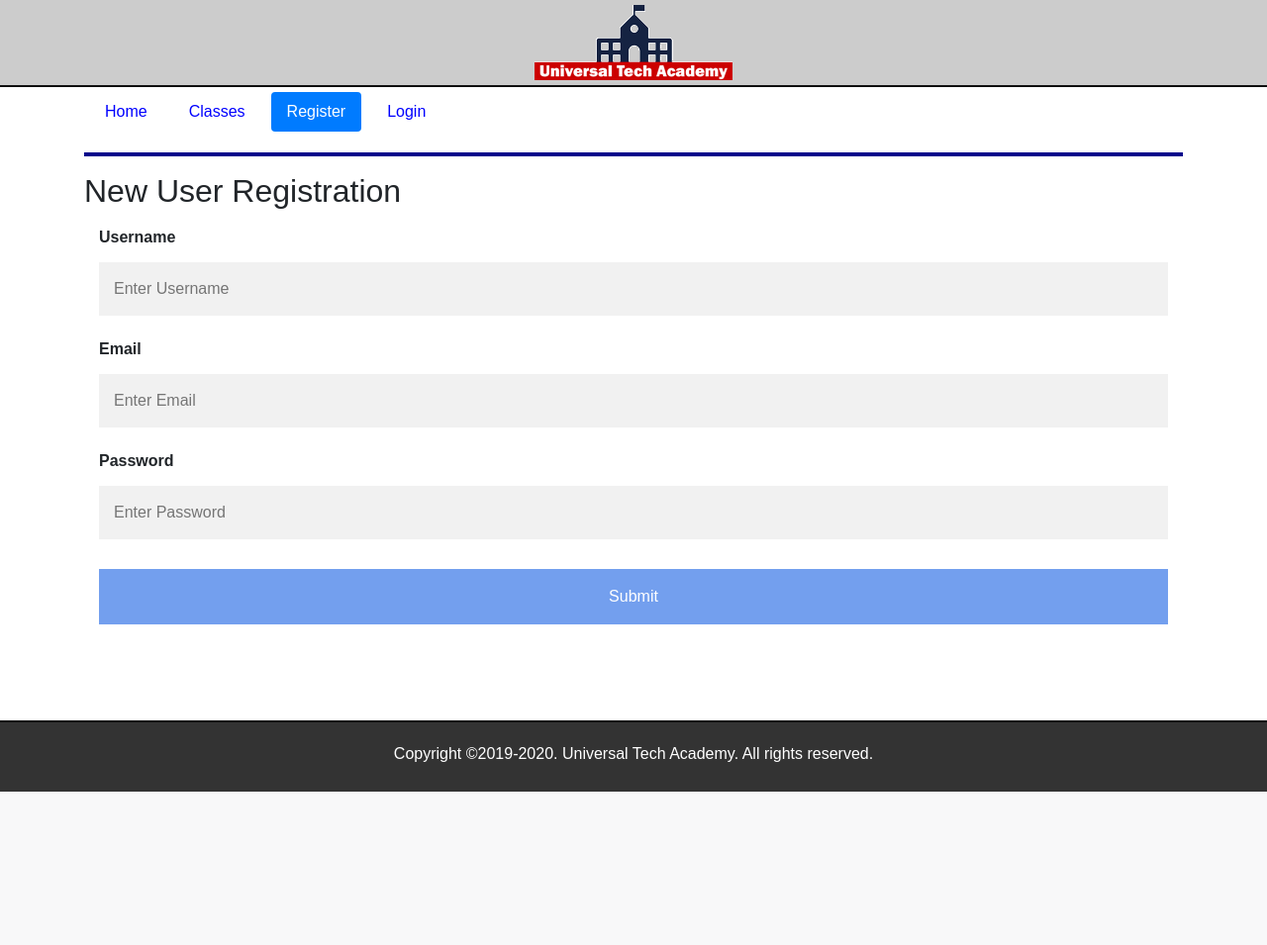
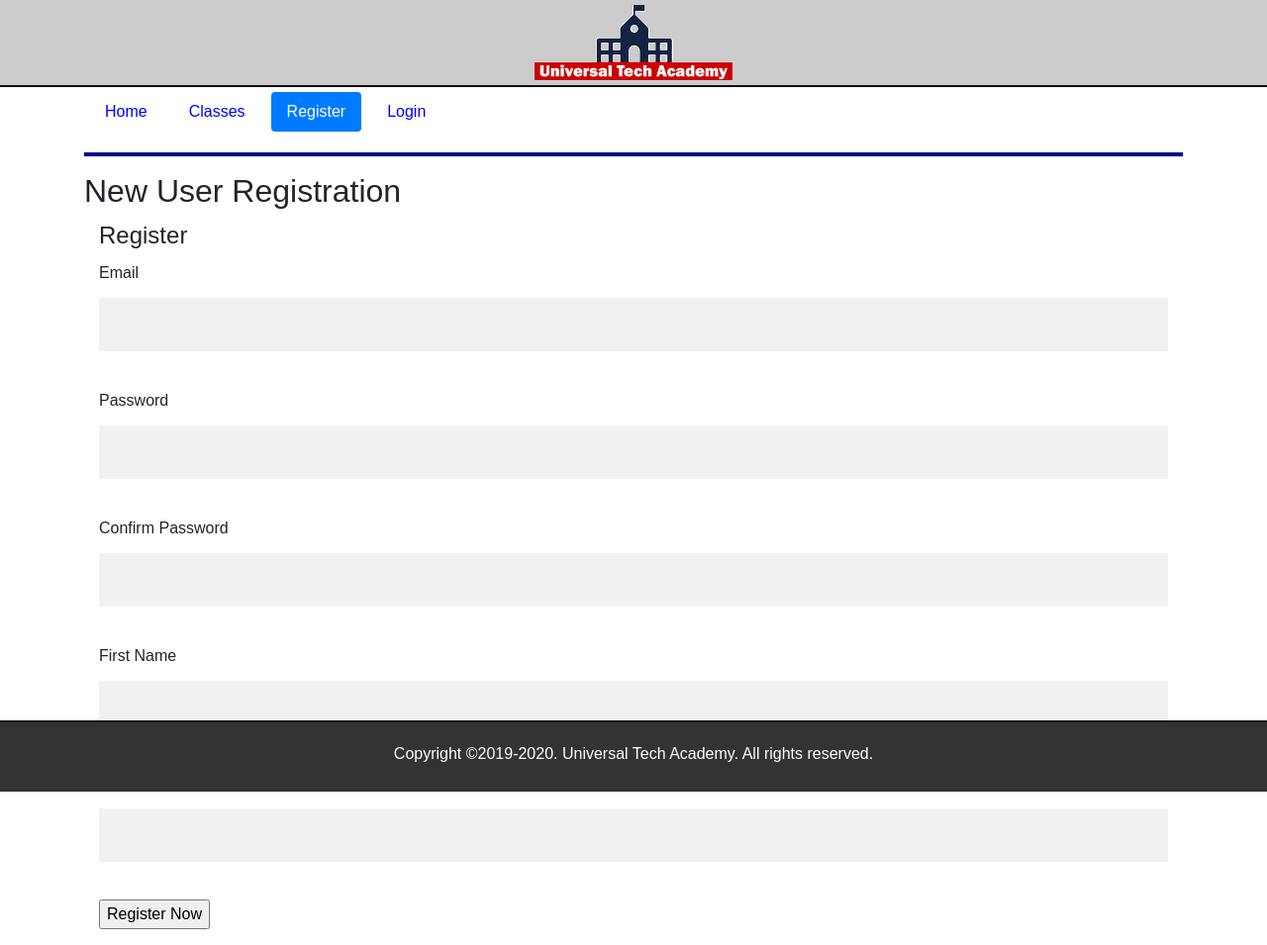
Before and after one commit to robert-7/Full-Stack-Flask-Tutorial, a Flask app: page /register in a window 1280 px wide. Shown: the whole page at 99% size. Before the commit the page ends 800 px from the top, so only its background shows below. Run offline with Flask 2, Linux system fonts and the light colour scheme; some libraries are stand-ins or nearby versions.

Commit message:
feat: completes 'Updating registration route to interact with database'

```diff
--- a/application/forms.py
+++ b/application/forms.py
@@ -23,10 +23,10 @@
 
 class RegisterForm(FlaskForm):
     email = StringField("Email", validators=[DataRequired()])
-    password = StringField(
+    password = PasswordField(
         "Password", validators=[DataRequired(), Length(min=6, max=15)]
     )
-    password_confirm = StringField(
+    password_confirm = PasswordField(
         "Confirm Password",
         validators=[DataRequired(), Length(min=6, max=15), EqualTo("password")],
     )
@@ -39,6 +39,8 @@
     submit = SubmitField("Register Now")
 
     def validate_email(self, email):
-        user = User.objects(email=email.data).first()
+        # this throws an error for some reason
+        user = User.objects(email=email.data)
+        user = user.first()
         if user:
             raise ValidationError("Email is already in user. Pick another one.")
--- a/application/models.py
+++ b/application/models.py
@@ -12,7 +12,7 @@
     first_name = db.StringField(max_length=50)
     last_name = db.StringField(max_length=50)
     email = db.StringField(max_length=40, unique=True)
-    password = db.StringField(max_length=32)
+    password = db.StringField()
 
     def set_password(self, password):
         self.password = generate_password_hash(password)
--- a/application/routes.py
+++ b/application/routes.py
@@ -7,10 +7,11 @@
 from flask import request
 from flask import Response
 from flask import send_from_directory
+from flask import url_for
 
 from application import app
 from application.forms import LoginForm
-from application.forms import RegisterForm  # noqa: F401
+from application.forms import RegisterForm
 from application.models import Course  # noqa: F401
 from application.models import Enrollment  # noqa: F401
 from application.models import User
@@ -87,10 +88,26 @@
     )
 
 
-@app.route("/register")
+@app.route("/register", methods=["POST", "GET"])
 def register():
     """Returns the registration page content."""
-    return render_template("register.html", register=True)
+    form = RegisterForm()
+    if form.validate_on_submit():
+        user_id = User.objects.count()
+        app.logger.info("ROBER - %s - the number of users", user_id)
+        user_id += 1
+        email = form.email.data
+        password = form.password.data
+        first_name = form.first_name.data
+        last_name = form.last_name.data
+        user = User(
+            user_id=user_id, email=email, first_name=first_name, last_name=last_name
+        )
+        user.set_password(password)
+        user.save()
+        flash("You are successfully registered!", "success")
+        return redirect(url_for("index"))
+    return render_template("register.html", title="Register", form=form, register=True)
 
 
 @app.route("/enrollment", methods=["GET", "POST"])
--- a/application/templates/register.html
+++ b/application/templates/register.html
@@ -5,19 +5,43 @@
     <h2>New User Registration</h2>
 
     <div class="container">
-        <form name="register" action="register.php" method="get">
+        <form name="login" action="" method="post" novalidat>
             <fieldset class="form-group">
                 <legend>{{ title }}</legend>
-                <label for="username"><b>Username</b></label>
-                <input type="text" placeholder="Enter Username" name="username" required>
-                <br>
-                <label for="email"><b>Email</b></label>
-                <input type="text" placeholder="Enter Email" name="email" required>
-                <br>
-                <label for="password"><b>Password</b></label>
-                <input type="password" placeholder="Enter Password" name="password" required>
-                <br class="clear">
-                <input class="btn-submit" type="submit" name="submit">
+                {{ form.hidden_tag() }}
+                <p> {{ form.email.label }}</br>
+                    {{ form.email }}
+                    {% for error in form.email.errors %}
+                     <span class="error-message">{{ error }}</span>
+                    {% endfor %}
+                </p>
+                <p> {{ form.password.label }}</br>
+                    {{ form.password }}
+                    {% for error in form.password.errors %}
+                     <span class="error-message">{{ error }}</span>
+                    {% endfor %}
+                </p>
+                <p> {{ form.password_confirm.label }}</br>
+                    {{ form.password_confirm }}
+                    {% for error in form.password_confirm.errors %}
+                     <span class="error-message">{{ error }}</span>
+                    {% endfor %}
+                </p>
+                <p> {{ form.first_name.label }}</br>
+                    {{ form.first_name }}
+                    {% for error in form.first_name.errors %}
+                     <span class="error-message">{{ error }}</span>
+                    {% endfor %}
+                </p>
+                <p> {{ form.last_name.label }}</br>
+                    {{ form.last_name }}
+                    {% for error in form.last_name.errors %}
+                     <span class="error-message">{{ error }}</span>
+                    {% endfor %}
+                </p>
+                <p>
+                    {{ form.submit() }}
+                </p>
             </fieldset>
         </form>
     </div>
```
Also changed, not shown: 1 other file.
